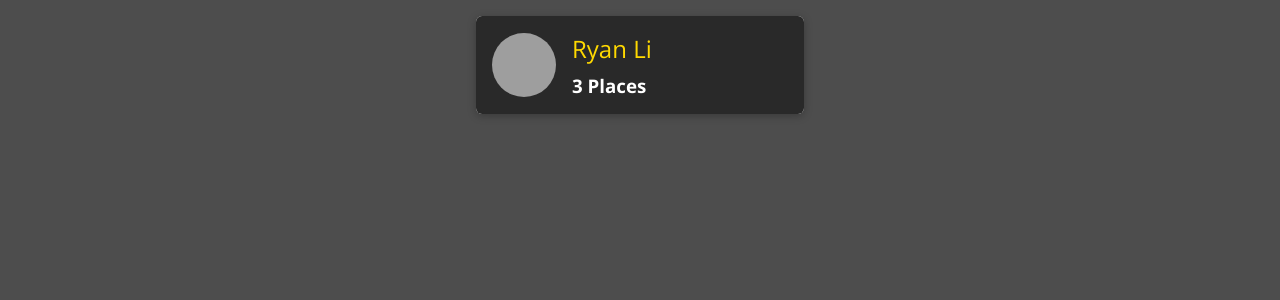
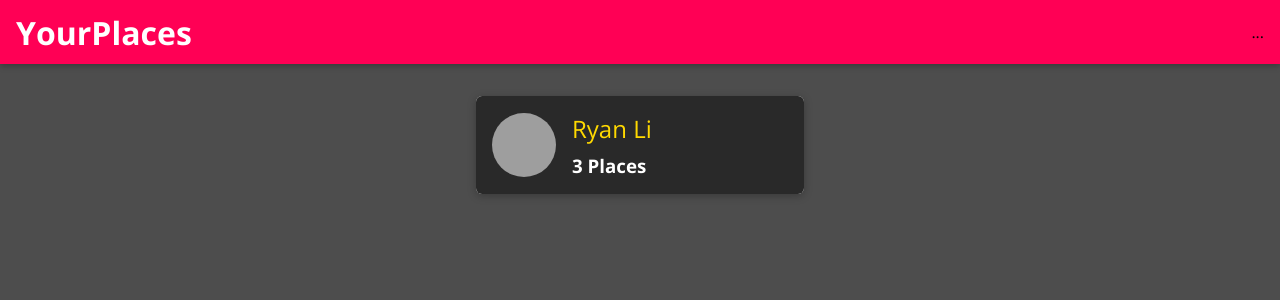
Before and after one commit to ryan9102/React_fullstack_Hooks, a React (Create React App) app: page / in a window 1280 px wide. Shown: the top 300 px of the page. Built offline with nearby package versions, Linux system fonts and the light colour scheme; grey boxes are pictures that could not be loaded.

Commit message:
adding header

```diff
--- a/src/App.js
+++ b/src/App.js
@@ -8,10 +8,13 @@
 
 import Users from './user/pages/Users';
 import NewPlace from './places/pages/NewPlace';
+import MainNavigation from './shared/components/Navigation/MainNavigation'
 
 const App = () => {
   return (
     <Router>
+      <MainNavigation/>
+      <main>
       <Switch>
         <Route path="/" exact>
           <Users />
@@ -21,7 +24,9 @@
         </Route>
         <Redirect to="/" />
       </Switch>
+      </main>
     </Router>
+
   );
 };
 
--- /dev/null
+++ b/src/shared/components/Navigation/MainHeader.css
@@ -0,0 +1,23 @@
+.main-header {
+  width: 100%;
+  height: 4rem;
+  display: flex;
+  align-items: center;
+  position: fixed;
+  top: 0;
+  left: 0;
+  background: #ff0055;
+  box-shadow: 0 2px 6px rgba(0, 0, 0, 0.26);
+  padding: 0 1rem;
+  z-index: 5;
+}
+
+main {
+  margin-top: 5rem;
+}
+
+@media (min-width: 768px) {
+  .main-header {
+    justify-content: space-between;
+  }
+}
--- /dev/null
+++ b/src/shared/components/Navigation/MainHeader.js
@@ -0,0 +1,10 @@
+import React from 'react'
+import './MainHeader.css'
+
+export default function MainHeader(props) {
+    return (
+        <header className='main-header'>
+            {props.children}
+        </header>
+    )
+}
--- /dev/null
+++ b/src/shared/components/Navigation/MainNavigation.css
@@ -0,0 +1,45 @@
+.main-navigation__menu-btn {
+  width: 3rem;
+  height: 3rem;
+  background: transparent;
+  border: none;
+  display: flex;
+  flex-direction: column;
+  justify-content: space-around;
+  margin-right: 2rem;
+  cursor: pointer;
+}
+
+.main-navigation__menu-btn span {
+  display: block;
+  width: 3rem;
+  height: 2.5px;
+  background: white;
+}
+
+.main-navigation__title {
+  color: white;
+}
+
+.main-navigation__title a {
+  text-decoration: none;
+  color: white;
+}
+
+.main-navigation__header-nav {
+  display: none;
+}
+
+.main-navigation__drawer-nav {
+  height: 100%;
+}
+
+@media (min-width: 768px) {
+  .main-navigation__menu-btn {
+    display: none;
+  }
+
+  .main-navigation__header-nav {
+    display: block;
+  }
+}
--- /dev/null
+++ b/src/shared/components/Navigation/MainNavigation.js
@@ -0,0 +1,22 @@
+import React from 'react'
+import {Link} from 'react-router-dom'
+import MainHeader from './MainHeader'
+import './MainNavigation.css'
+
+export default function MainNavigation() {
+    return(
+        <MainHeader>
+            <button className='main-navigation__menu-btn'>
+                <span />
+                <span />
+                <span />
+            </button>
+            <h1 className='main-navigation__title'>
+                <Link to='/'>YourPlaces</Link>
+            </h1>
+            <nav>
+                ...
+            </nav>
+        </MainHeader>
+    )
+}
--- a/src/user/components/UsersList.js
+++ b/src/user/components/UsersList.js
@@ -1,25 +1,31 @@
-import React from 'react'
-import UserItem from './UserItem'
-import './UsersList.css'
+import React from "react";
+import UserItem from "./UserItem";
+import Card from "../../shared/components/UIElements/Card";
+import "./UsersList.css";
 
 export default function UsersList(props) {
-    if(props.items.length ===0 ){
-        return (<div className='center'>
+  if (props.items.length === 0) {
+    return (
+      <div className="center">
+        <Card>
           <h2>No users found.</h2>
+        </Card>
       </div>
     );
   }
-        return <ul className='users-list'>
-            {props.items.map(user =>{
-               return <UserItem
+  return (
+    <ul className="users-list">
+      {props.items.map((user) => {
+        return (
+          <UserItem
             key={user.id}
             id={user.id}
             image={user.image}
             name={user.name}
             placeCount={user.places}
-               />;
+          />
+        );
       })}
-
     </ul>
-
+  );
 }
--- a/src/user/pages/Users.js
+++ b/src/user/pages/Users.js
@@ -1,16 +1,17 @@
-import React from 'react';
-import UsersList from '../components/UsersList'
+import React from "react";
+import UsersList from "../components/UsersList";
 
 const Users = () => {
   const USERS = [
     {
-    id:'u1',
-    name:'Ryan Li',
-    image:'https://mars.nasa.gov/system/resources/detail_files/22585_Name_A2_annotated-web.jpg',
-    places:3}
-  ]
-
-  return <UsersList items={USERS}/>;
+      id: "u1",
+      name: "Ryan Li",
+      image:
+        "https://mars.nasa.gov/system/resources/detail_files/22585_Name_A2_annotated-web.jpg",
+      places: 3,
+    },
+  ];
+  return <UsersList items={USERS} />;
 };
 
 export default Users;
```
Also changed, not shown: src/user/components/UserItem.js (+14 -12 lines), src/shared/components/Navigation/NavLinks.css (added), src/shared/components/Navigation/NavLinks.js (added), src/shared/components/Navigation/SideDrawer.css (added), src/shared/components/Navigation/SideDrawer.js (added). Lines whose indentation alone changed are shown as unchanged.
